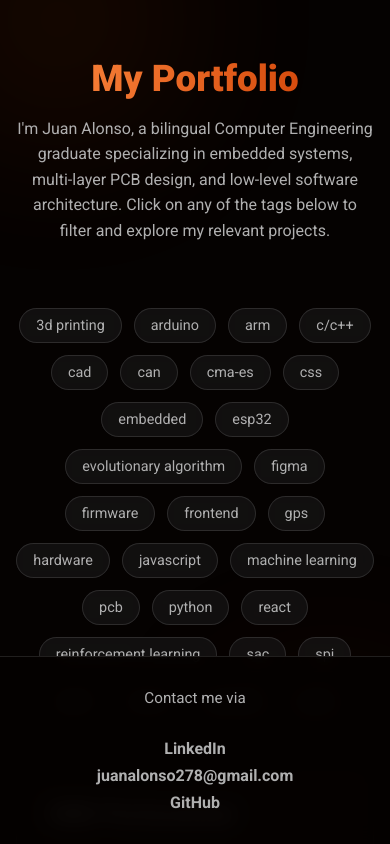
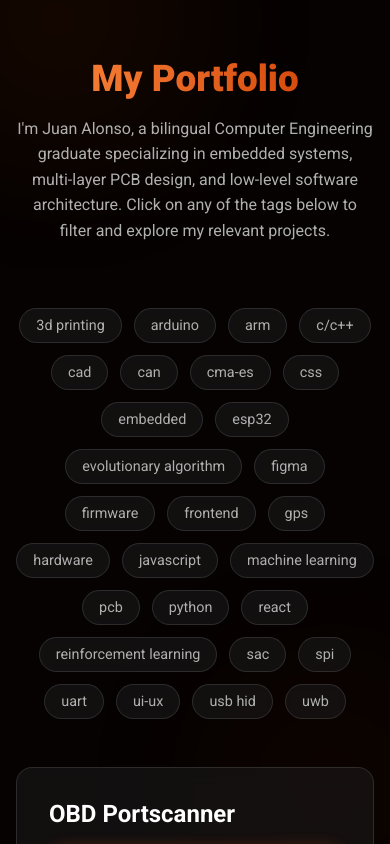
Before and after one commit to juanalonso278/portfolio, a React app: page / in a window 390 px wide. Shown: the top 844 px of the page. Built offline with nearby package versions, Linux system fonts and the light colour scheme; the HTML template or start-up script is replaced by a standard one.

Commit message:
fix: revert fixed footer to static for mobile styling

```diff
--- a/src/index.css
+++ b/src/index.css
@@ -72,7 +72,7 @@ body::after {
   width: 100%;
   max-width: 1200px;
   margin: 0 auto;
-  padding: 4rem 2rem 120px 2rem;
+  padding: 4rem 2rem;
   box-sizing: border-box;
 }
 
@@ -99,15 +99,12 @@ body::after {
 }
 
 .footer {
-  position: fixed;
-  bottom: 0;
-  left: 0;
+  flex-shrink: 0;
   width: 100%;
-  padding: 1.5rem 2rem;
+  padding: 3rem 2rem;
   border-top: 1px solid var(--card-border);
-  background: rgba(5, 2, 1, 0.95);
-  backdrop-filter: blur(10px);
-  z-index: 100;
+  background: rgba(5, 2, 1, 0.8);
+  margin-top: auto;
   box-sizing: border-box;
 }
 
```
